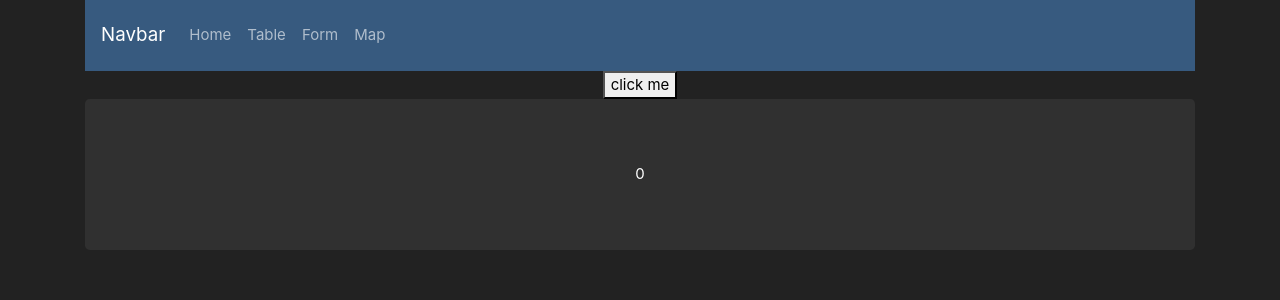
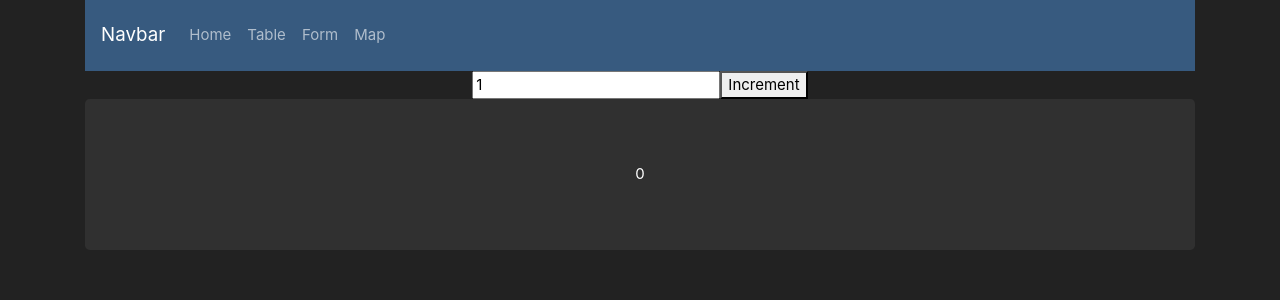
Before and after one commit to jrwallace1983/inspection-gis, a React (Create React App) app: page / in a window 1280 px wide. Shown: the top 300 px of the page. Built offline with nearby package versions, Linux system fonts and the light colour scheme; no server answers.

Commit message:
redux with parameters
added parameters to redux and edits to the map to remove the base layers

```diff
--- /dev/null
+++ b/src/components/home/form.js
@@ -0,0 +1,23 @@
+import React, {useState} from 'react'
+
+const Form = (props)=>{
+    const [count, setCount] = useState(1);
+
+    const incrementHandler = (e)=>{
+        setCount(parseInt(e.target.value));
+    }
+
+    const submitHandler = (e)=>{
+
+        e.preventDefault()
+        props.changeIncrement(count);
+    }
+    return (
+        <form onSubmit={submitHandler}>
+            <input onChange={incrementHandler} value={count}></input>
+            <button type="submit">Increment</button>
+
+        </form>
+    )
+}
+export default Form
--- a/src/components/home/home.js
+++ b/src/components/home/home.js
@@ -1,6 +1,8 @@
 import React from 'react';
-import Jumbotron from '../jumbotron/jumbotron'
-import {connect} from 'react-redux'
+import Jumbotron from '../jumbotron/jumbotron';
+import Form from '../home/form';
+import {connect} from 'react-redux';
+import * as actionTypes from '../../store/actions'
 
 const Home =(props)=> {
 
@@ -8,7 +10,7 @@ const Home =(props)=> {
 
     return (
         <React.Fragment>
-            <button onClick={props.onIncrementCounter}>click me</button>
+            <Form changeIncrement={props.onIncrementCounter}></Form>
         <Jumbotron>{props.ctr}</Jumbotron>
         </React.Fragment>
     )//}
@@ -16,7 +18,7 @@ const Home =(props)=> {
 
 const mapDispatchProps = dispatch=>{
     return{
-        onIncrementCounter: ()=> dispatch({type: 'INCREMENT'})
+        onIncrementCounter: (value)=> dispatch({type: actionTypes.INCREMENT_COUNT, value})
     };
 };
 const mapStateToProps = state=>{
--- a/src/components/leaflet-component/maptest.js
+++ b/src/components/leaflet-component/maptest.js
@@ -25,7 +25,9 @@ function Map(props) {
   const stopLayerRef = useRef(null);
   const iconRef = useRef(null);
   const circleRef = useRef(null);
-  const controlRef = useRef(null)
+  const controlRef = useRef(null);
+  const greyLayerRef = useRef(null);
+  const streetsLayerRef = useRef(null);
   useEffect(
     () => {
       console.log(props.gisData)
@@ -53,7 +55,11 @@ function Map(props) {
             } else {
         //let stopLayer
         if(controlRef.current){
-        mapRef.current.removeControl(controlRef.current)
+        mapRef.current.removeControl(controlRef.current);
+        mapRef.current.removeLayer(greyLayerRef.current);
+        mapRef.current.removeLayer(streetsLayerRef.current);
+
+
       }
 
         if(stopLayerRef.current){
@@ -63,7 +69,8 @@ function Map(props) {
             return L.marker([stop.geometry.y, stop.geometry.x], {icon:iconRef.current}).bindPopup(stop.attributes.Station)//.addTo(mapRef.current);
         });
         console.log(stops)
-        stopLayerRef.current = L.layerGroup(stops).addTo(mapRef.current);
+        stopLayerRef.current = L.layerGroup(stops)
+        stopLayerRef.current.addTo(mapRef.current);
         var latLngs = [ stops[0].getLatLng() ];
         var markerBounds = L.latLngBounds(latLngs);
         mapRef.current.fitBounds(markerBounds);
@@ -73,19 +80,21 @@ function Map(props) {
         'Imagery © <a href="https://www.mapbox.com/">Mapbox</a>',
       mbUrl = 'https://api.tiles.mapbox.com/v4/{id}/{z}/{x}/{y}.png?access_token=pk.eyJ1IjoibWFwYm94IiwiYSI6ImNpejY4NXVycTA2emYycXBndHRqcmZ3N3gifQ.rJcFIG214AriISLbB6B5aw';
 
-    var grayscale   = L.tileLayer(mbUrl, {id: 'mapbox.light', attribution: mbAttr}),
-      streets  = L.tileLayer(mbUrl, {id: 'mapbox.streets',   attribution: mbAttr});
+      greyLayerRef.current   = L.tileLayer(mbUrl, {id: 'mapbox.light', attribution: mbAttr});
+      streetsLayerRef.current  = L.tileLayer(mbUrl, {id: 'mapbox.streets',   attribution: mbAttr});
 
       var baseLayers = {
-        "Grayscale": grayscale,
-        "Streets": streets
+        "Grayscale": greyLayerRef.current,
+        "Streets": streetsLayerRef.current
       };
 
         let overlays = {
           "stops": stopLayerRef.current
         };
 
-       controlRef.current = L.control.layers(baseLayers, overlays).addTo(mapRef.current);
+       controlRef.current = L.control.layers(baseLayers, overlays)
+       controlRef.current.addTo(mapRef.current);
+       console.log(controlRef.current)
       }
     }
     },
--- /dev/null
+++ b/src/store/actions.js
@@ -0,0 +1,3 @@
+export const ADD_PERSON = 'ADD_PERSON';
+export const REMOVE_PERSON = 'REMOVE_PERSON';
+export const INCREMENT_COUNT = 'INCREMENT';
--- a/src/store/reducer.js
+++ b/src/store/reducer.js
@@ -1,14 +1,19 @@
+import * as actionTypes from './actions';
+
 const initialState = {
     counter: 0
 }
 
 const reducer = (state = initialState, action) => {
-    if (action.type === 'INCREMENT') {
-        console.log("this is a test")
+    switch(action.type){
+    case actionTypes.INCREMENT_COUNT:
+        console.log(typeof action.value)
         return {
-            counter: state.counter + 1
+            ...state,
+            counter: state.counter + action.value
         }
     }
+
     return state;
 };
 
```
